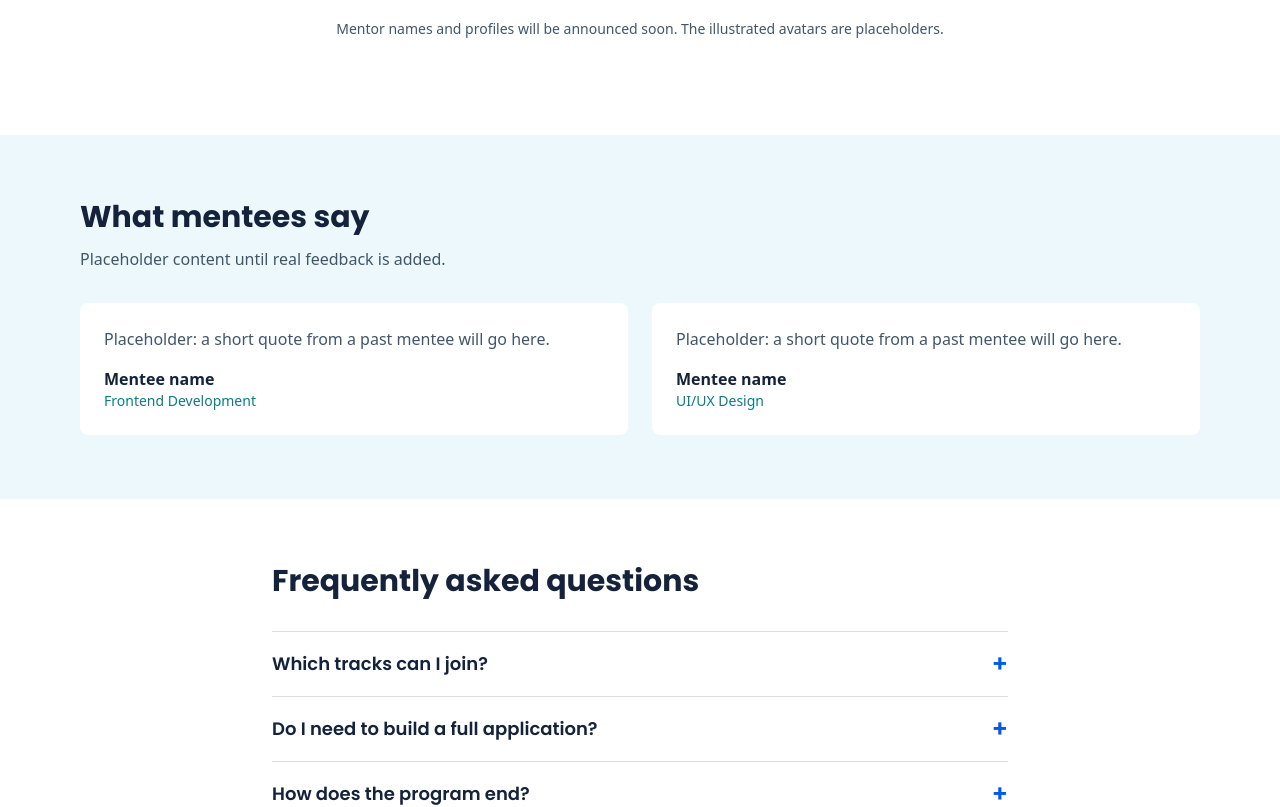
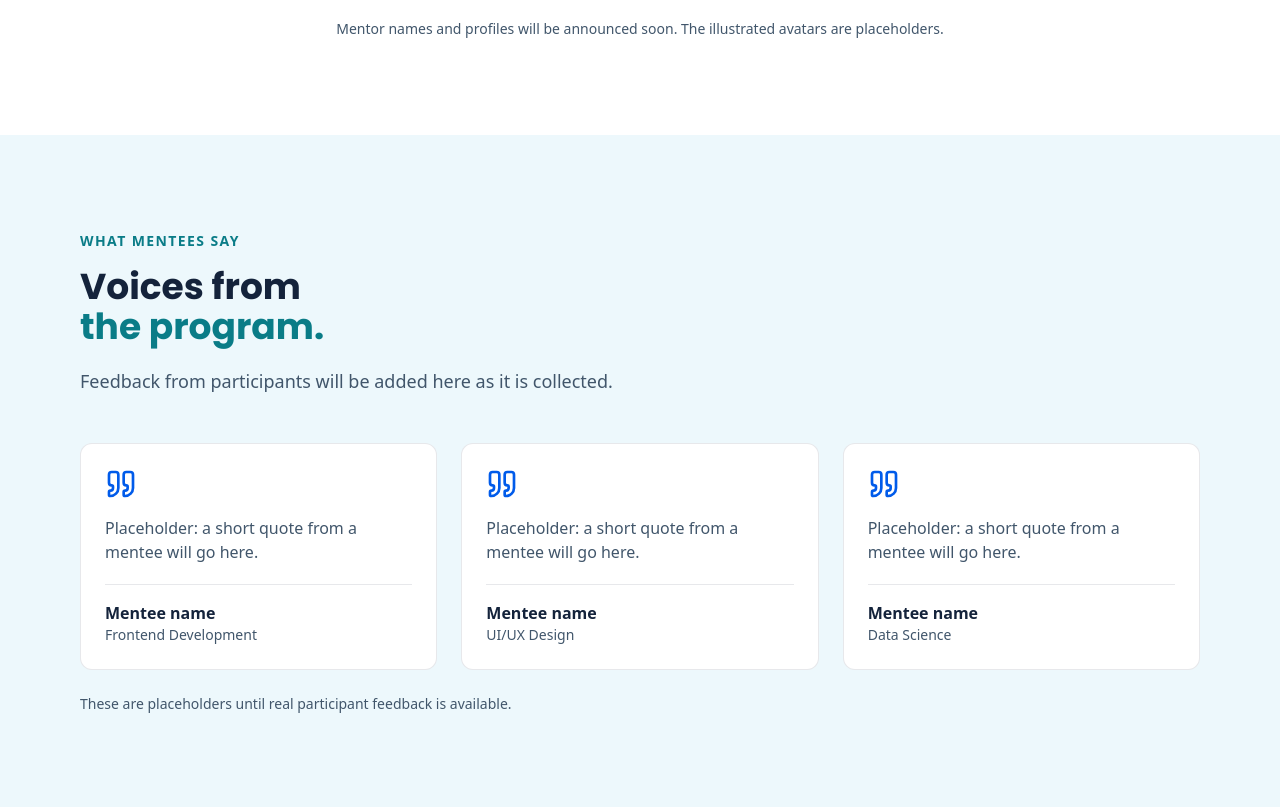
Before and after one commit to apankadavid/tech-mentorship-landing, a React (Vite) app: page / in a window 1280 px wide. Shown: the part 3780-4587 px from the top of the page. Built offline with nearby package versions, Linux system fonts and the light colour scheme.

Commit message:
fix: restore testimonials section with labelled placeholders

```diff
--- a/src/components/Testimonials.jsx
+++ b/src/components/Testimonials.jsx
@@ -1,28 +1,46 @@
+import { Quote } from "lucide-react";
 import { testimonials } from "../data/testimonials";
 
 export default function Testimonials() {
   return (
-    <section id="testimonials" className="scroll-mt- bg-ice">
-      <div className="mx-auto max-w-6xl px-4 py-16">
-        <h2 className="font-heading text-3xl font-bold text-navy">
-          What mentees say
-        </h2>
-        <p className="mt-3 max-w-2xl text-slate">
-          Placeholder content until real feedback is added.
-        </p>
-        <div className="mt-8 grid gap-6 md:grid-cols-2">
-          {testimonials.map((t) => (
-            <figure key={t.id} className="rounded-lg bg-white p-6">
-              <blockquote className="text-slate">{t.quote}</blockquote>
-              <figcaption className="mt-4 font-semibold text-navy">
-                {t.name}
-                <span className="block text-sm font-medium text-teal-dark">
-                  {t.track}
-                </span>
+    <section id="testimonials" className="scroll-mt-28 bg-ice">
+      <div className="mx-auto max-w-6xl px-4 py-20 sm:py-24">
+        <div className="max-w-2xl">
+          <p className="text-sm font-bold uppercase tracking-widest text-teal-dark">
+            What mentees say
+          </p>
+
+          <h2 className="mt-4 font-heading text-3xl font-bold leading-tight text-navy sm:text-4xl">
+            Voices from
+            <span className="block text-teal-dark">the program.</span>
+          </h2>
+
+          <p className="mt-5 text-lg text-slate">
+            Feedback from participants will be added here as it is collected.
+          </p>
+        </div>
+
+        <div className="mt-12 grid gap-6 md:grid-cols-3">
+          {testimonials.map((item) => (
+            <figure
+              key={item.id}
+              className="flex flex-col rounded-xl border border-navy/10 bg-white p-6"
+            >
+              <Quote aria-hidden="true" className="h-8 w-8 text-brand" />
+              <blockquote className="mt-4 flex-1 text-slate">
+                {item.quote}
+              </blockquote>
+              <figcaption className="mt-5 border-t border-navy/10 pt-4">
+                <p className="font-semibold text-navy">{item.name}</p>
+                <p className="text-sm text-slate">{item.track}</p>
               </figcaption>
             </figure>
           ))}
         </div>
+
+        <p className="mt-6 text-sm text-slate">
+          These are placeholders until real participant feedback is available.
+        </p>
       </div>
     </section>
   );
--- a/src/data/testimonials.js
+++ b/src/data/testimonials.js
@@ -1,14 +1,20 @@
 export const testimonials = [
   {
     id: "t1",
-    quote: "Placeholder: a short quote from a past mentee will go here.",
+    quote: "Placeholder: a short quote from a mentee will go here.",
     name: "Mentee name",
     track: "Frontend Development",
   },
   {
     id: "t2",
-    quote: "Placeholder: a short quote from a past mentee will go here.",
+    quote: "Placeholder: a short quote from a mentee will go here.",
     name: "Mentee name",
     track: "UI/UX Design",
   },
+  {
+    id: "t3",
+    quote: "Placeholder: a short quote from a mentee will go here.",
+    name: "Mentee name",
+    track: "Data Science",
+  },
 ];
```
